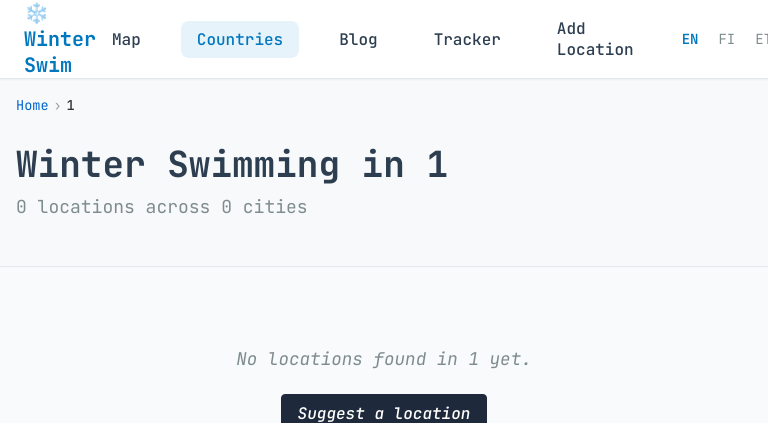
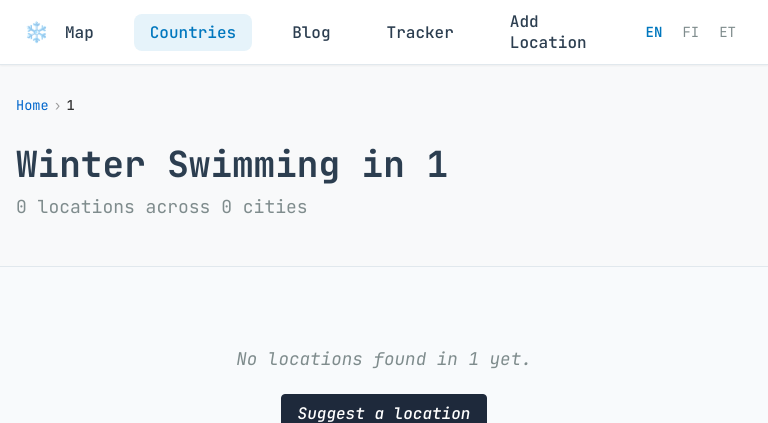
Before and after one commit to tjomk/winterswim, a Django app: page /en/1/ in a window 768 px wide. Shown: the top 423 px of the page. Run offline with Django 5.2, Linux system fonts and the light colour scheme; data that the repository does not hold is empty; parts of the project's set-up code (start-up, migrations or seed data) failed here and were passed over; some libraries are stand-ins or nearby versions.

Commit message:
Medium screen menu updates

```diff
--- a/static/css/main.css
+++ b/static/css/main.css
@@ -2065,6 +2065,11 @@ div.form-checkbox:not(#id_facilities) input[type="radio"] {
 
 /* Medium screens (≥ 768px to < 992px) - Tablet adjustments */
 @media (min-width: 768px) and (max-width: 991px) {
+    /* Hide logo text on medium screens */
+    .site-logo-text {
+        display: none;
+    }
+
     .location-filters {
         gap: var(--spacing-sm);
     }
--- a/templates/base.html
+++ b/templates/base.html
@@ -79,7 +79,8 @@
     <header class="site-header">
         <div class="container">
             <a href="{% url 'locations:map' %}" class="site-logo">
-                ❄️ {% trans 'Winter Swim' %}
+                <span class="site-logo-icon">❄️</span>
+                <span class="site-logo-text">{% trans 'Winter Swim' %}</span>
             </a>
 
             <button class="mobile-menu-toggle" id="mobile-menu-toggle" aria-label="{% trans 'Toggle menu' %}">
```
